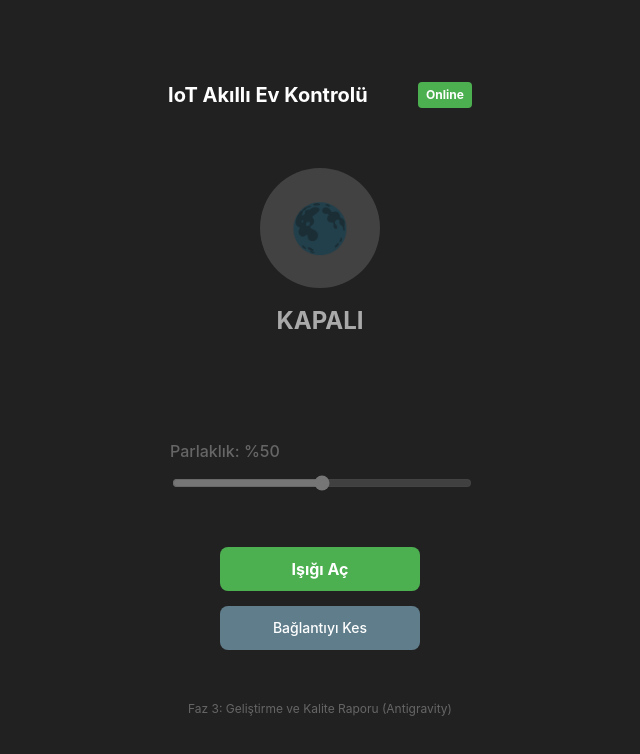
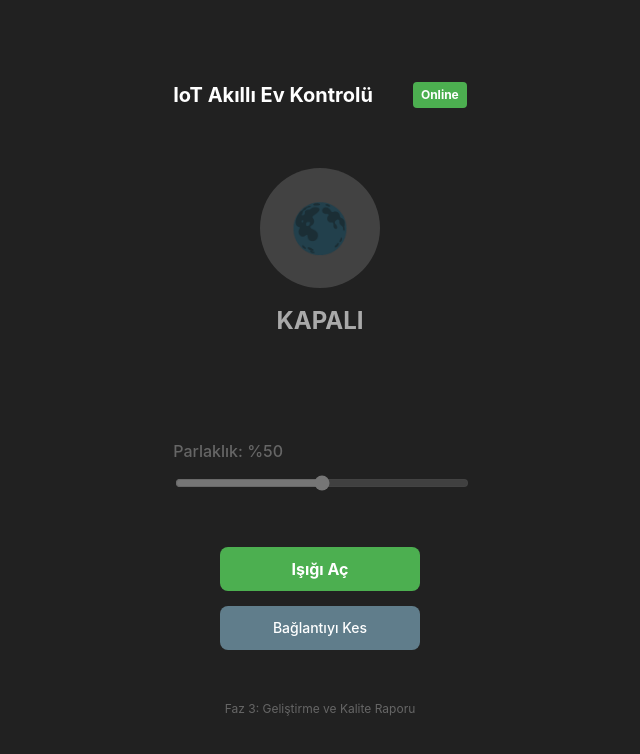
Before and after one commit to salihgundogan/iot-app-group1, a React (Vite) app: page / in a window 1280 px wide. Shown: the top 754 px of the page, without its empty margins (340-980 px from the left). Built offline with nearby package versions, Linux system fonts and the light colour scheme.

Commit message:
Fix: Antigravity referansları tüm dosyalardan temizlendi

```diff
--- a/src/App.jsx
+++ b/src/App.jsx
@@ -91,7 +91,7 @@ function App() {
       </main>
 
       <footer className="app-footer">
-        Faz 3: Geliştirme ve Kalite Raporu (Antigravity)
+        Faz 3: Geliştirme ve Kalite Raporu
       </footer>
     </div>
   );
```
Also changed, not shown: 1 other file (tests, documents, lock files or other folders).
